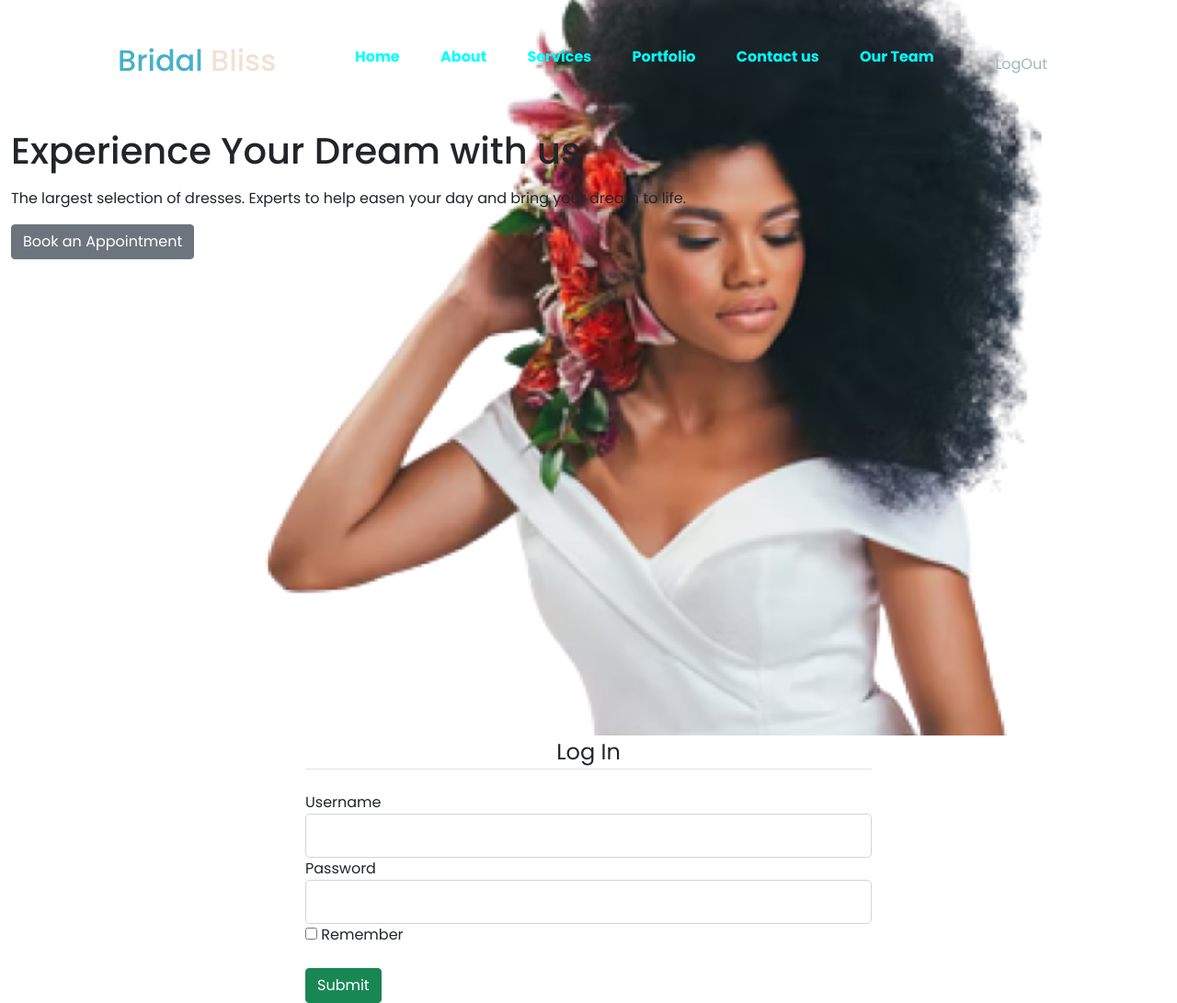
After one commit to Charlotte-Natasha/BridalBliss, a Flask app: template app/templates/login.html in a window 1280 px wide. The commit adds this page. Shown: the whole page at 92% size. Run offline with Flask 2, Linux system fonts and the light colour scheme; the template is opened without the code that fills it, so the values that code supplies are empty, except form fields; tables that the repository leaves empty hold one stand-in row (values such as "Sample post"); form fields are guessed from the names that the template uses.

Commit message:
added login form and our team to nav

```diff
--- /dev/null
+++ b/app/templates/login.html
@@ -0,0 +1,43 @@
+{%extends 'base.html'%}
+<title>{% block title%} Log In {%endblock%}</title>
+
+{%block content%}
+<div class="container w-50">
+    <form method="POST" action="">
+        {{form.hidden_tag()}}
+        <fieldset>
+            <legend class="border-bottom mb-4 text-center">Log In</legend>
+            <div class="form-group">
+                {{form.username.label(class="form-control-label")}}
+                {% if form.username.error %}
+                {{form.username(class="form-control form-control-lg is-invalid")}}
+                {%for error in form.username.errors%}
+                {{form.username(class="form-control form-control-lg")}}
+                <span>{{error}}</span>
+                {%endfor%}
+                {%else%}
+                {{form.username(class="form-control form-control-lg")}}
+                {% endif %}
+            </div>
+            <div class="form-group">
+                {{form.password.label(class="form-control-label")}}
+                {% if form.password.error %}
+                {{form.password(class="form-control form-control-lg is-invalid")}}
+                {%for error in form.password.errors%}
+                {{form.password(class="form-control form-control-lg")}}
+                <span>{{error}}</span>
+                {%endfor%}
+                {%else%}
+                {{form.password(class="form-control form-control-lg")}}
+                {% endif %}
+            </div>
+            {{form.remember}}
+            {{form.remember.label(class="form-control-label")}}
+        </fieldset>
+        <div class="field group mt-4">
+            {{form.submit(class='btn btn-success')}}
+        </div>
+    </form>
+</div>
+
+{%endblock%}
--- a/app/templates/nav.html
+++ b/app/templates/nav.html
@@ -10,6 +10,7 @@
             <li><a href="#">Services</a></li>
             <li><a href="#">Portfolio</a></li>
             <li><a href="#">Contact us</a></li>
+            <li><a href="#">Our Team</a></li>
         </ul>
         <button type="button" class="btn" style="color: #9FB7B9;" >LogOut</button>
     </nav>
@@ -19,6 +20,6 @@
         </h1>
         <p> The largest selection of dresses. Experts to help easen your day and bring your dream to life.</p>
 
-    <button type="button" class="btn btn-secondary" href="/login">Book an Appointment</button>
+    <button type="button" class="btn btn-secondary" href="/login.html">Book an Appointment</button>
     </div>
 </div>
```
